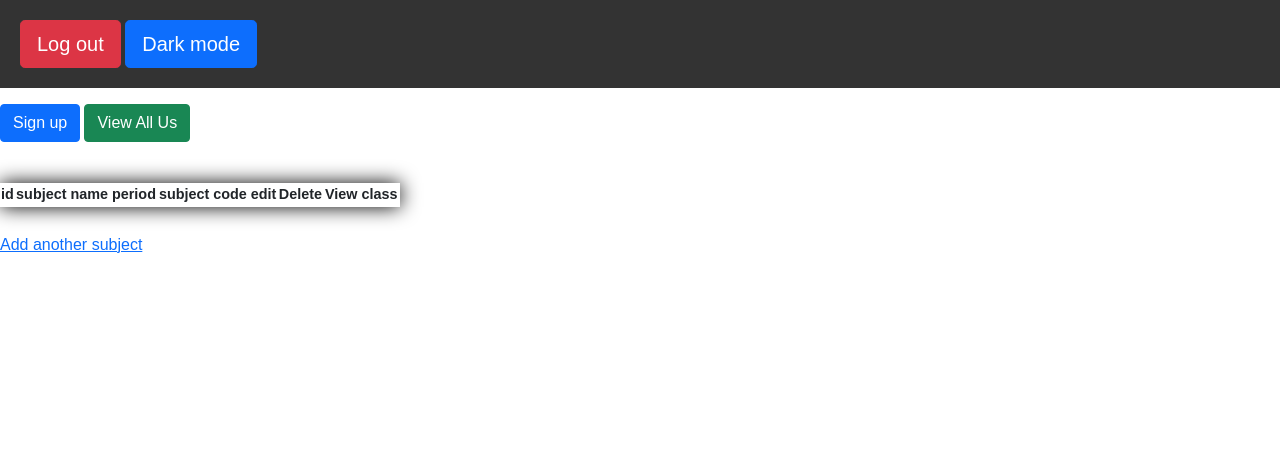
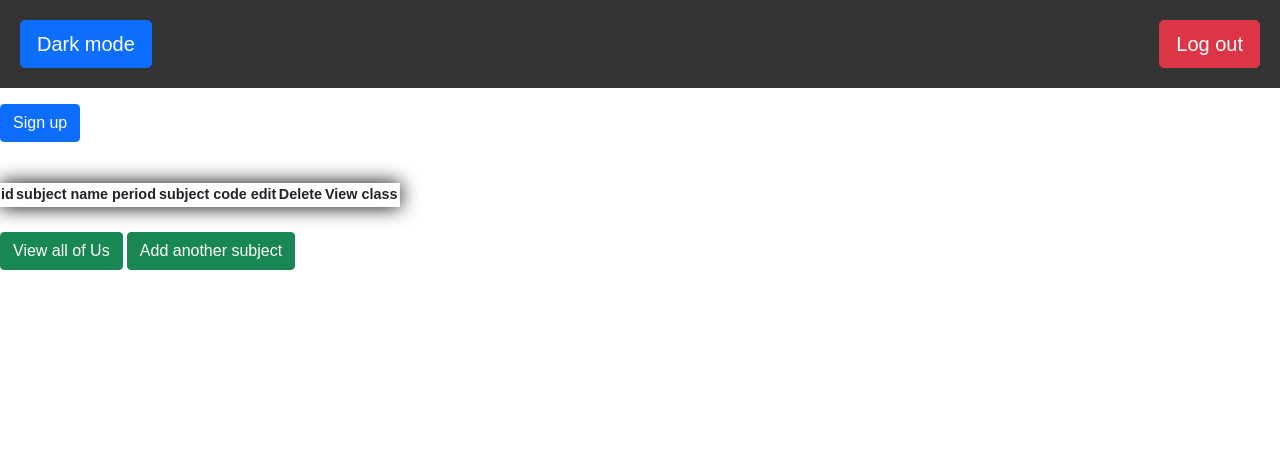
Before and after one commit to LiamNaidoo/Subject-selector, a Flask app: page / in a window 1280 px wide. Shown: the top 469 px of the page. Run offline with Flask 2, Linux system fonts and the light colour scheme; the visitor is signed in with stand-in values (Sample User, id 1); data that the repository does not hold is empty; some web fonts are replaced.

Commit message:
buttons and table stlye changes

```diff
--- a/FlaskWebProject1/static/custom.css
+++ b/FlaskWebProject1/static/custom.css
@@ -115,7 +115,16 @@ ul {
     transform: translate(-50%, -50%);
 }
 
+.centered {
+    background: #d1cdcd;
+    width: 400px;
+    margin: auto;
+    padding: 30px;
+}
 
+.dark-mode .centered {
+    background-color: #3e3e3e;
+}
 
 .dark-mode {
     background-color: #484848;
--- a/FlaskWebProject1/templates/_layout.html
+++ b/FlaskWebProject1/templates/_layout.html
@@ -19,7 +19,8 @@
     <nav>
         <ul>
             {% if 'logged_in' in session %}
-            <ul class="btn btn-danger btn-lg">
+            <ul class="btn btn-danger btn-lg"  style="float: right;">
+
                 <a style="text-decoration:none; color:#ffffff" href="/logout">Log out</a>
             </ul>
 
--- a/FlaskWebProject1/templates/index.html
+++ b/FlaskWebProject1/templates/index.html
@@ -6,16 +6,6 @@
 <ul class="btn btn-primary">
     <a style="text-decoration:none; color:#ffffff" href="{{ url_for('add')}}">Sign up</a>
 </ul>
-
-{% if session ['role'] == 'admin' %}
-<ul class="btn btn-success">
-    <a style="text-decoration:none; color:#ffffff" href="{{ url_for('list_users')}}">View All Us</a>
-</ul>
-{% elif 'logged_in' in session %}
-<ul class="btn btn-success">
-    <a style="text-decoration:none; color:#ffffff" href="/view?id={{ session['id']}}"> view your account</a>
-</ul>
-{% endif %}
 
 {% if session ['role'] == 'user' %}
 
@@ -52,8 +42,19 @@
     </tr>
     {% endfor %}
 </table>
+{% if session ['role'] == 'admin' %}
+<ul class="btn btn-success">
+    <a style="text-decoration:none; color:#ffffff" href="{{ url_for('list_users')}}">View all of Us</a>
+</ul>
+{% elif 'logged_in' in session %}
+<ul class="btn btn-success">
+    <a style="text-decoration:none; color:#ffffff" href="/view?id={{ session['id']}}"> View your account</a>
+</ul>
+{% endif %}
 
-<a href="add_subject?id={{result.id}}">Add another subject</a>
+<ul class="btn btn-success">
+<a style="text-decoration:none; color:#ffffff" href="add_subject?id={{result.id}}">Add another subject</a>
+</ul>
 {% endif %}
 
 
--- a/FlaskWebProject1/templates/users_add.html
+++ b/FlaskWebProject1/templates/users_add.html
@@ -2,8 +2,8 @@
 
 {% block content %}
 
+<div class="centered">
     <h2>Add a user</h2>
-
 
     <form method="post" enctype="multipart/form-data">
 
@@ -65,6 +65,7 @@
         </script>
 
     </form>
+</div>
 {% endblock %}
 
 {# Jinja comment #}
```
Lines whose indentation alone changed are shown as unchanged.
